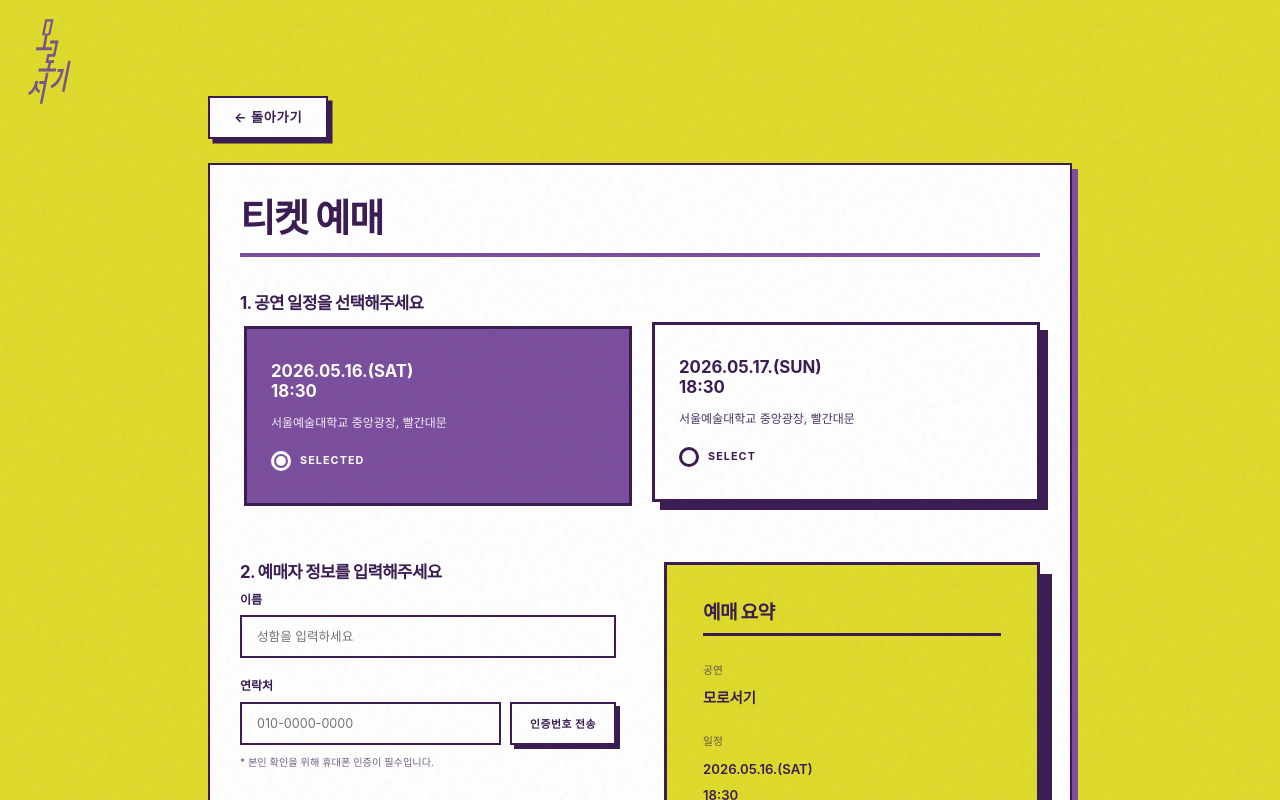
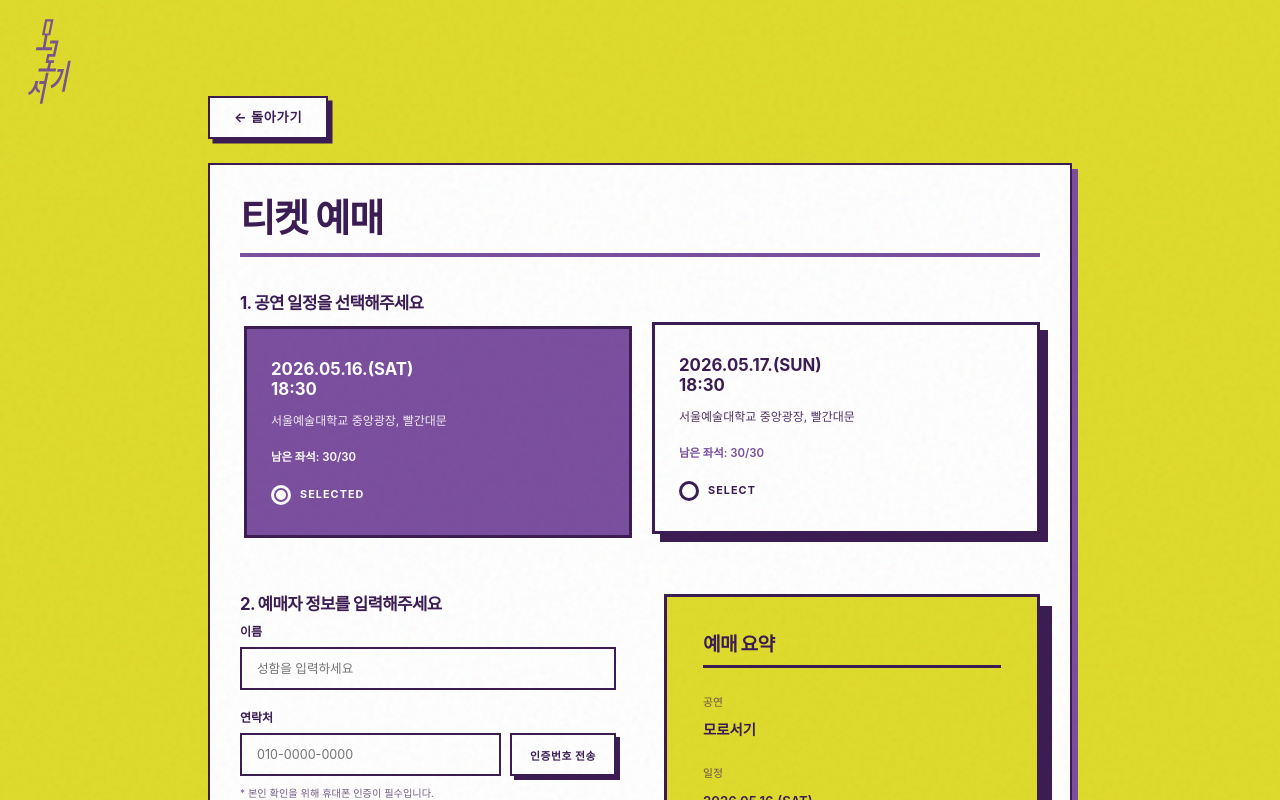
Before and after one commit to thisnicework/moroseogi, a React (Vite) app: page /booking in a window 1280 px wide. Shown: the top 800 px of the page. Built offline with nearby package versions, Linux system fonts and the light colour scheme; no server answers; the database is empty; a web font is replaced by a local one.

Commit message:
feat: implement 30-person seat limit per session

```diff
--- a/src/lib/supabase.ts
+++ b/src/lib/supabase.ts
@@ -24,6 +24,7 @@ export type Event = {
   time: string
   location: string
   total_seats: number
+  occupancy?: number
 }
 
 export type Booking = {
@@ -39,25 +40,64 @@ export type Booking = {
 }
 
 export async function fetchEvents() {
-  const { data, error } = await supabase
+  const { data: events, error: eventError } = await supabase
     .from('events')
     .select('*')
     .order('id', { ascending: true })
 
-  if (error) {
-    console.error('Error fetching events:', error)
+  if (eventError) {
+    console.error('Error fetching events:', eventError)
     return []
   }
-  return data as Event[]
+
+  // Fetch active bookings to calculate occupancy
+  const { data: bookings, error: bookingError } = await supabase
+    .from('bookings')
+    .select('event_id, headcount')
+    .neq('status', 'cancelled')
+
+  if (bookingError) {
+    console.error('Error fetching bookings:', bookingError)
+    return events as Event[]
+  }
+
+  const eventData = (events || []).map(event => {
+    const occupancy = (bookings || [])
+      .filter(b => b.event_id === event.id)
+      .reduce((sum, b) => sum + b.headcount, 0)
+    return { ...event, occupancy }
+  })
+
+  return eventData as Event[]
 }
 
 export async function createBooking(booking: Omit<Booking, 'id' | 'status' | 'booking_code' | 'created_at'>) {
+  // Final availability check
+  const { data: events } = await supabase
+    .from('events')
+    .select('total_seats')
+    .eq('id', booking.event_id)
+    .single()
+
+  const { data: currentBookings } = await supabase
+    .from('bookings')
+    .select('headcount')
+    .eq('event_id', booking.event_id)
+    .neq('status', 'cancelled')
+
+  const totalSeats = events?.total_seats || 30
+  const currentOccupancy = (currentBookings || []).reduce((sum, b) => sum + b.headcount, 0)
+
+  if (currentOccupancy + booking.headcount > totalSeats) {
+    throw new Error(`죄송합니다. 남은 좌석이 부족합니다. (현재 남은 좌석: ${totalSeats - currentOccupancy}석)`)
+  }
+
   // Generate a random 6-character alphanumeric booking code
   const booking_code = Math.random().toString(36).substring(2, 8).toUpperCase()
 
   const { data, error } = await supabase
     .from('bookings')
-    .insert([{ ...booking, booking_code }])
+    .insert([{ ...booking, booking_code, status: 'confirmed' }])
     .select()
 
   if (error) {
--- a/src/pages/BookingPage.tsx
+++ b/src/pages/BookingPage.tsx
@@ -41,11 +41,16 @@ export default function BookingPage() {
    useEffect(() => {
      fetchEvents().then(data => {
        const finalEvents = data.length > 0 ? data : [
-        { id: 1, title: '모로서기', date: '2026.05.16.(SAT)', time: '18:30', location: '서울예술대학교 중앙광장, 빨간대문', total_seats: 100 },
-        { id: 2, title: '모로서기', date: '2026.05.17.(SUN)', time: '18:30', location: '서울예술대학교 중앙광장, 빨간대문', total_seats: 100 }
+         { id: 1, title: '모로서기', date: '2026.05.16.(SAT)', time: '18:30', location: '서울예술대학교 중앙광장, 빨간대문', total_seats: 30, occupancy: 0 },
+         { id: 2, title: '모로서기', date: '2026.05.17.(SUN)', time: '18:30', location: '서울예술대학교 중앙광장, 빨간대문', total_seats: 30, occupancy: 0 }
        ]
        setEvents(finalEvents)
-      if (finalEvents.length > 0) {
+
+       // Default selection to first available event
+       const firstAvailable = finalEvents.find(e => (e.occupancy || 0) < e.total_seats)
+       if (firstAvailable) {
+         setFormData(prev => ({ ...prev, event_id: firstAvailable.id.toString() }))
+       } else if (finalEvents.length > 0) {
          setFormData(prev => ({ ...prev, event_id: finalEvents[0].id.toString() }))
        }
        setLoading(false)
@@ -115,6 +120,12 @@ export default function BookingPage() {
     }
     if (!isVerified) {
       toast.error('휴대폰 인증을 완료해주세요.')
+      return
+    }
+
+    const selectedEvent = events.find(ev => ev.id.toString() === formData.event_id)
+    if (selectedEvent && (selectedEvent.occupancy || 0) >= selectedEvent.total_seats) {
+      toast.error('선택하신 회차는 이미 매진되었습니다.')
       return
     }
 
@@ -203,28 +214,43 @@ export default function BookingPage() {
               <div style={{ display: 'grid', gridTemplateColumns: 'repeat(auto-fit, minmax(300px, 1fr))', gap: '2rem' }}>
                 {events.map(ev => {
                   const isSelected = formData.event_id === ev.id.toString()
+                  const occupancy = ev.occupancy || 0
+                  const isFull = occupancy >= ev.total_seats
+
                   return (
                     <div
                       key={ev.id}
-                      onClick={() => setFormData({ ...formData, event_id: ev.id.toString() })}
+                      onClick={() => !isFull && setFormData({ ...formData, event_id: ev.id.toString() })}
                       style={{
                         padding: '2.5rem 2rem',
                         border: '3px solid var(--border)',
-                        cursor: 'pointer',
-                        background: isSelected ? 'var(--purple)' : 'var(--white)',
-                        color: isSelected ? 'var(--white)' : 'var(--text)',
-                        boxShadow: isSelected ? '0 0 0 transparent' : '8px 8px 0 var(--border)',
+                        cursor: isFull ? 'not-allowed' : 'pointer',
+                        background: isSelected ? 'var(--purple)' : isFull ? '#eee' : 'var(--white)',
+                        color: isSelected ? 'var(--white)' : isFull ? '#888' : 'var(--text)',
+                        boxShadow: isSelected ? '0 0 0 transparent' : isFull ? 'none' : '8px 8px 0 var(--border)',
                         transform: isSelected ? 'translate(4px, 4px)' : 'none',
                         transition: 'all 0.15s ease',
                         display: 'flex',
                         flexDirection: 'column',
                         gap: '1rem',
                         minHeight: '180px',
-                        justifyContent: 'center'
+                        justifyContent: 'center',
+                        position: 'relative',
+                        opacity: isFull && !isSelected ? 0.7 : 1
                       }}
                     >
                       <div style={{ fontWeight: '700', fontSize: '1.4rem', lineHeight: '1.2' }}>{ev.date}<br />{ev.time}</div>
                       <div style={{ fontSize: '1rem', opacity: 0.9 }}>{ev.location.includes('빨간대문') ? ev.location : `${ev.location}, 빨간대문`}</div>
+
+                      <div style={{
+                        marginTop: '0.5rem',
+                        fontSize: '0.95rem',
+                        fontWeight: '600',
+                        color: isFull ? 'var(--error)' : (isSelected ? 'var(--white)' : 'var(--purple)')
+                      }}>
+                        {isFull ? '매진 (SOLD OUT)' : `남은 좌석: ${ev.total_seats - occupancy}/${ev.total_seats}`}
+                      </div>
+
                       <div style={{
                         display: 'flex',
                         alignItems: 'center',
@@ -239,7 +265,7 @@ export default function BookingPage() {
                           width: '20px',
                           height: '20px',
                           borderRadius: '50%',
-                          border: `3px solid ${isSelected ? 'var(--white)' : 'var(--border)'}`,
+                          border: `3px solid ${isSelected ? 'var(--white)' : isFull ? '#888' : 'var(--border)'}`,
                           display: 'flex',
                           alignItems: 'center',
                           justifyContent: 'center',
@@ -255,7 +281,7 @@ export default function BookingPage() {
                             }} />
                           )}
                         </div>
-                        {isSelected ? 'SELECTED' : 'SELECT'}
+                        {isFull ? 'FULL' : isSelected ? 'SELECTED' : 'SELECT'}
                       </div>
                     </div>
                   )
```
Lines whose indentation alone changed are shown as unchanged.
